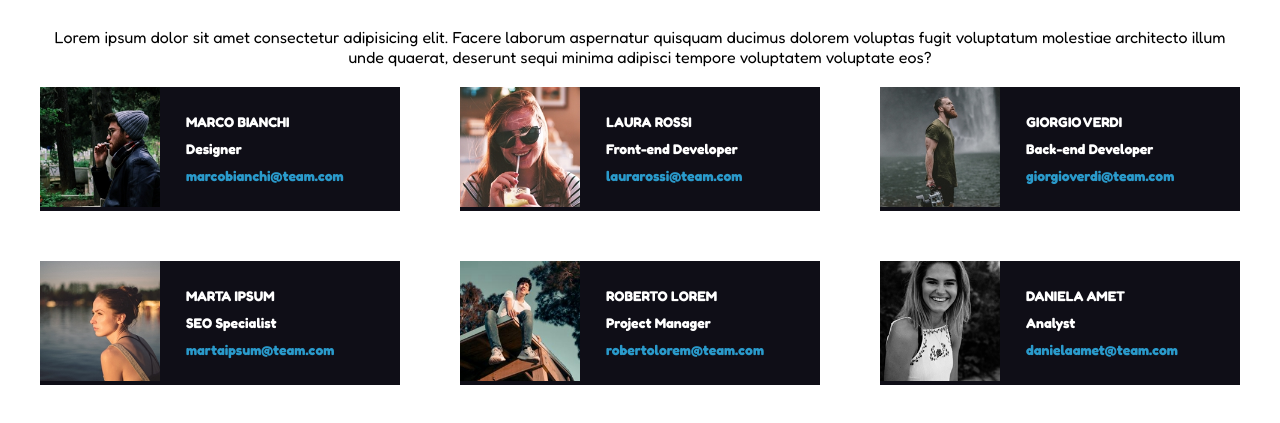
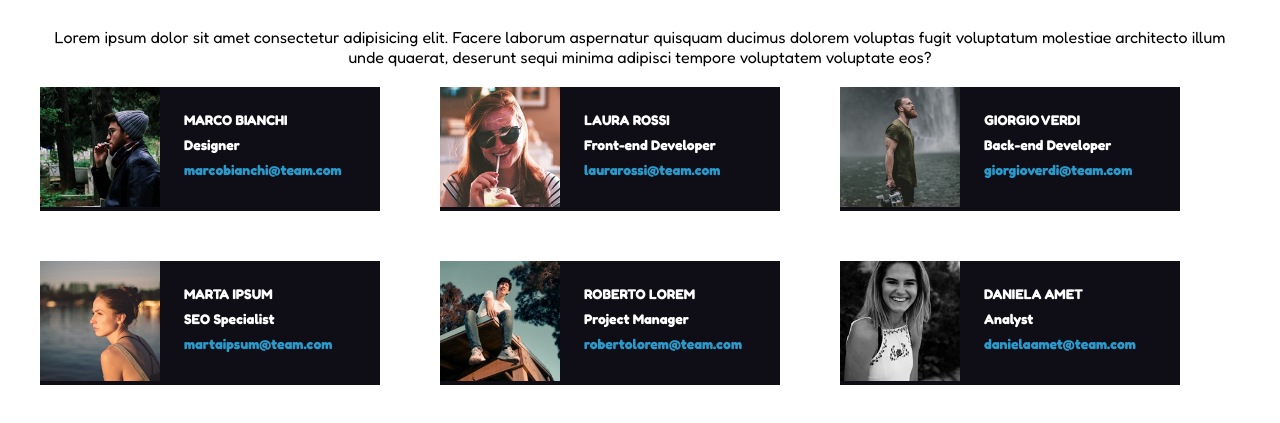
Before and after one commit to francescogentile25/html-css-float-cards, a plain HTML site: page index.html in a window 1280 px wide. Shown: the part 91-514 px from the top of the page. Drawn offline with Linux system fonts and the light colour scheme.

Commit message:
add calc function

```diff
--- a/css/style.css
+++ b/css/style.css
@@ -25,7 +25,7 @@ body{
 }
 
 .column{
-    width: 30%;
+    width: calc(calc(100% / 3) - 5% );
     float: left;
     margin-right: 5%;
     margin-bottom: 50px;
@@ -37,7 +37,7 @@ body{
 
     .card:hover{
         box-shadow: 7px 7px 4px #cacaca;
-        transform: scale(1.1 );
+        transform: scale(1.1);
     }
 .column:nth-child(3n){
     margin-right: 0;
@@ -51,28 +51,26 @@ body{
 }
 
 .card-image{
+    float: left;
     width: 120px;
-    display:inline-block;
-
 }
 
 .card-info{
-    float: right;
-    width: 240px;
+    float: left;
     padding: 20px;
-
 }
 
-.card-image img{
+.card-image > img{
     width: 100%;
 }
 .card-info>p{
-    margin: 2px;
     padding: 4px;
     font-size: 14px;
     font-weight: bold;
 }
 
 .column p:last-of-type{
-    color: rgb(42, 154, 203)
+    color: rgb(42, 154, 203);
+    cursor: pointer;
+
 }
```
